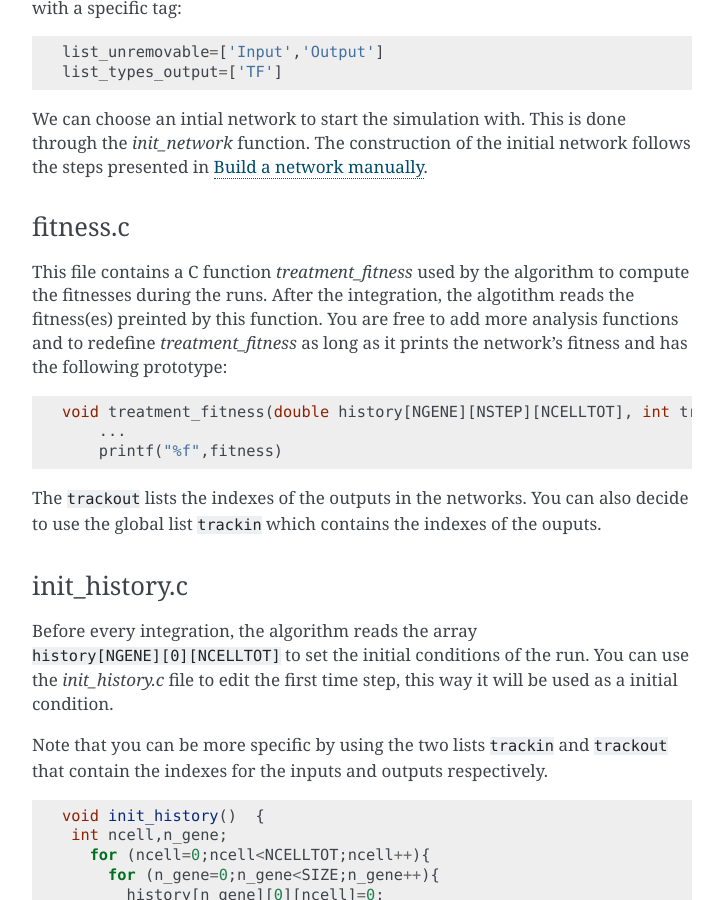
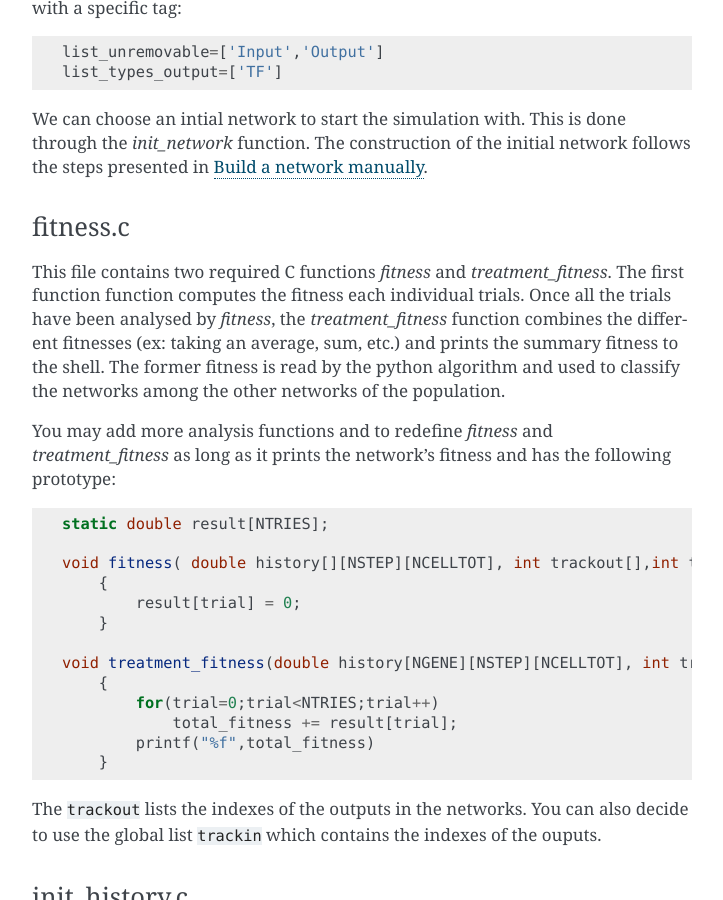
Before and after one commit to phievo/phievo, a Sphinx documentation site: the page built from docs/source/create_new_project.rst, in a window 1280 px wide and 900 px high, scrolled down 3439 px. Shown: the whole window, without its empty margins (388-1111 px from the left). Built offline with Sphinx 7.4.7, drawn with Linux system fonts in a browser that asks for light colours; some of the changed text lies outside the part shown.

Commit message:
Update doc

```diff
--- a/docs/source/howto.rst
+++ b/docs/source/create_new_project.rst
@@ -199,18 +199,34 @@ manually <#build-a-network-manually>`__.
 fitness.c
 ~~~~~~~~~
 
-This file contains a C function *treatment\_fitness* used by the
-algorithm to compute the fitnesses during the runs. After the
-integration, the algotithm reads the fitness(es) preinted by this
-function. You are free to add more analysis functions and to redefine
+This file contains two required C functions *fitness* and
+*treatment\_fitness*. The first function function computes the fitness
+each individual trials. Once all the trials have been analysed by
+*fitness*, the *treatment\_fitness* function combines the different
+fitnesses (ex: taking an average, sum, etc.) and prints the summary
+fitness to the shell. The former fitness is read by the python algorithm
+and used to classify the networks among the other networks of the
+population.
+
+You may add more analysis functions and to redefine *fitness* and
 *treatment\_fitness* as long as it prints the network's fitness and has
 the following prototype:
 
 .. code:: c
 
+    static double result[NTRIES];
+
+    void fitness( double history[][NSTEP][NCELLTOT], int trackout[],int trial)
+        {
+            result[trial] = 0;
+        }
+
     void treatment_fitness(double history[NGENE][NSTEP][NCELLTOT], int trackout[])
-        ...
-        printf("%f",fitness)
+        {
+            for(trial=0;trial<NTRIES;trial++)
+                total_fitness += result[trial];
+            printf("%f",total_fitness)
+        }
 
 The ``trackout`` lists the indexes of the outputs in the networks. You
 can also decide to use the global list ``trackin`` which contains the
```
Also changed, not shown: other parts of docs/source/create_new_project.rst (+2 -2 lines), docs/source/create_new_project.md (renamed from docs/source/howto.md, +17 -6 lines), docs/source/index.rst (+4 -3 lines), 2 other files.
